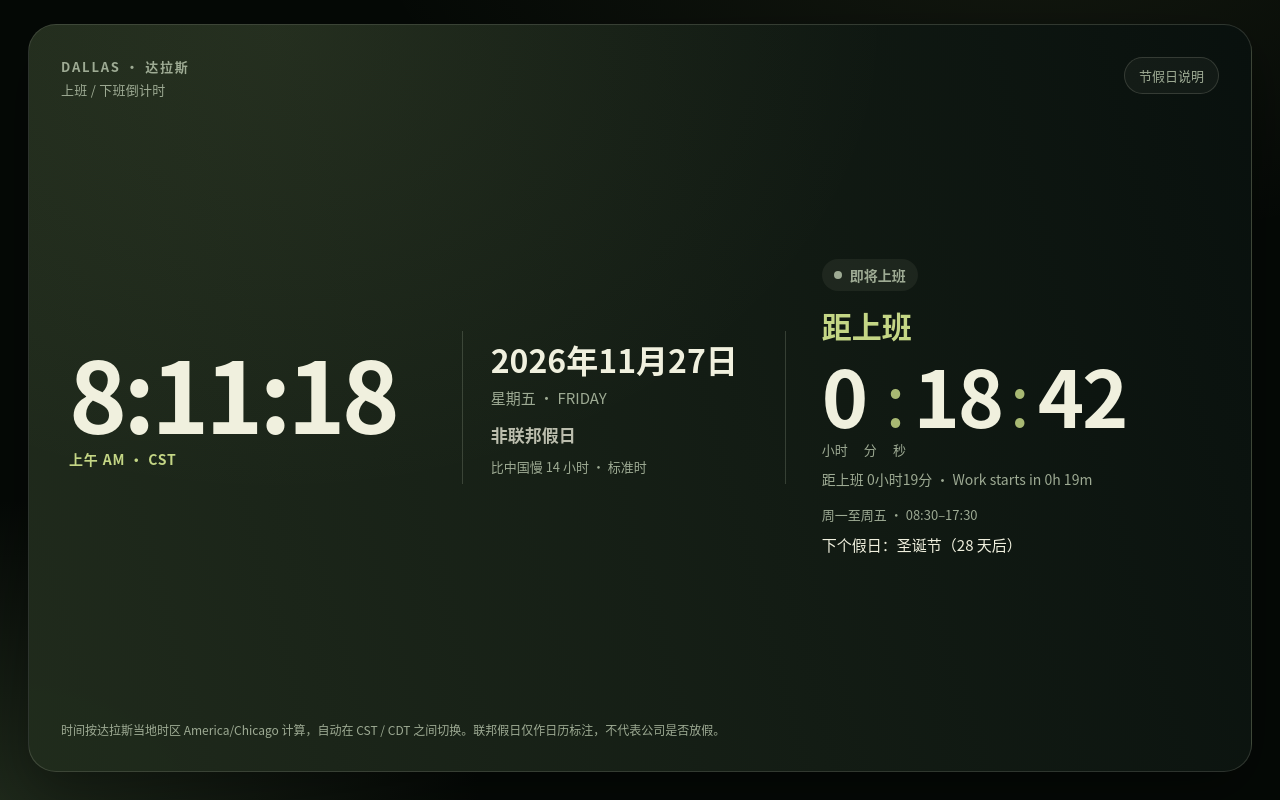
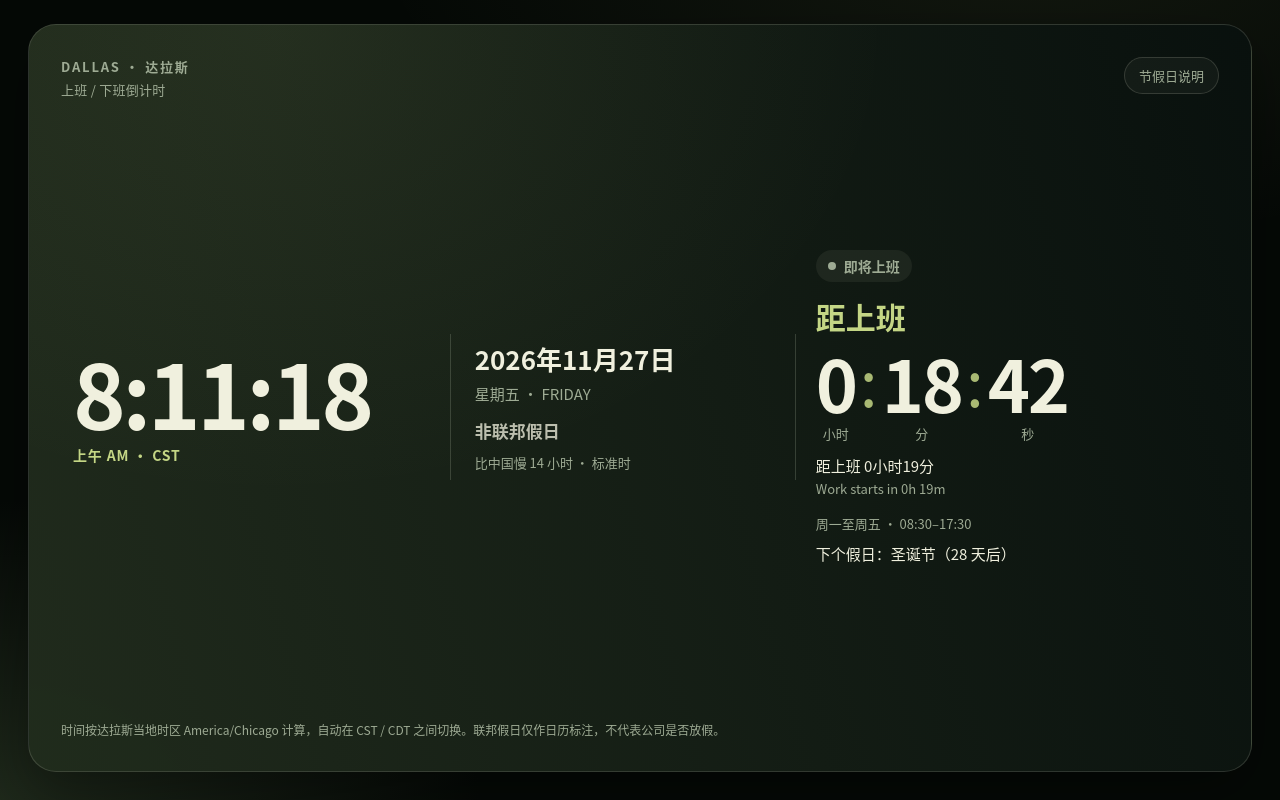
Before and after one commit to zoubinbin4125/dallas-clock-pwa, a plain HTML site: page index.html in a window 1280 px wide. Drawn offline with Linux system fonts and the light colour scheme.

Commit message:
Polish foldable layout and countdown typography.
Use a three-column wide layout, keep the date on one line, and
align hour/minute/second labels under the digits.

```diff
--- a/app.js
+++ b/app.js
@@ -18,6 +18,7 @@ const els = {
   hours: document.getElementById("hours"),
   minutes: document.getElementById("minutes"),
   seconds: document.getElementById("seconds"),
+  countdownCn: document.getElementById("countdown-cn"),
   countdownEn: document.getElementById("countdown-en"),
   upcoming: document.getElementById("upcoming"),
 };
@@ -45,7 +46,8 @@ function render(now = new Date()) {
   els.hours.textContent = String(hms.hours);
   els.minutes.textContent = pad2(hms.minutes);
   els.seconds.textContent = pad2(hms.seconds);
-  els.countdownEn.textContent = `${s.workCountdownCN}  ·  ${s.workCountdownEN}`;
+  els.countdownCn.textContent = s.workCountdownCN;
+  els.countdownEn.textContent = s.workCountdownEN;
   els.upcoming.textContent = `下个假日：${s.upcomingHolidayCN}（${s.daysUntilHoliday} 天后）`;
 
   document.title = `${s.time} ${s.periodEN} · ${els.countdownLabel.textContent} ${hms.text}`;
--- a/index.html
+++ b/index.html
@@ -45,20 +45,23 @@
               <span class="pill off" id="status">—</span>
             </div>
             <div class="countdown-label" id="countdown-label">距上班</div>
-            <div class="digits" aria-hidden="true">
-              <span class="num" id="hours">0</span>
-              <span class="colon">:</span>
-              <span class="num" id="minutes">00</span>
-              <span class="colon">:</span>
-              <span class="num" id="seconds">00</span>
+            <div class="ticker" aria-hidden="true">
+              <div class="cell">
+                <div class="num" id="hours">0</div>
+                <div class="unit">小时</div>
+              </div>
+              <div class="colon">:</div>
+              <div class="cell">
+                <div class="num" id="minutes">00</div>
+                <div class="unit">分</div>
+              </div>
+              <div class="colon">:</div>
+              <div class="cell">
+                <div class="num" id="seconds">00</div>
+                <div class="unit">秒</div>
+              </div>
             </div>
-            <div class="units" aria-hidden="true">
-              <span>小时</span>
-              <span></span>
-              <span>分</span>
-              <span></span>
-              <span>秒</span>
-            </div>
+            <div class="countdown-match" id="countdown-cn">—</div>
             <div class="countdown-en" id="countdown-en">—</div>
             <div class="hours-note">周一至周五 · 08:30–17:30</div>
             <div class="upcoming" id="upcoming">—</div>
--- a/styles.css
+++ b/styles.css
@@ -147,9 +147,10 @@ body {
 }
 
 .date-line {
-  font-size: clamp(22px, 5.2vw, 32px);
+  font-size: clamp(20px, 5.2vw, 30px);
   font-weight: 550;
-  line-height: 1.25;
+  line-height: 1.3;
+  white-space: nowrap;
 }
 
 .weekday {
@@ -218,46 +219,52 @@ body {
   margin-bottom: 10px;
 }
 
-.digits, .units {
-  display: grid;
-  grid-template-columns: auto auto auto auto auto;
-  justify-content: start;
-  align-items: end;
-  column-gap: 8px;
+.ticker {
+  display: flex;
+  align-items: flex-start;
+  gap: 4px;
   font-variant-numeric: tabular-nums;
 }
 
-.digits .num {
+.ticker .cell {
+  display: flex;
+  flex-direction: column;
+  align-items: center;
+  min-width: 1.6em;
+}
+
+.ticker .num {
   font-size: clamp(44px, 13vw, 80px);
   font-weight: 600;
   letter-spacing: -0.03em;
   line-height: 0.95;
-  min-width: 1.2ch;
 }
 
-.digits .colon {
+.ticker .colon {
   font-size: clamp(40px, 11vw, 72px);
   font-weight: 500;
   color: var(--accent);
   line-height: 0.95;
-  padding-bottom: 2px;
+  padding-top: 0.02em;
   opacity: 0.85;
 }
 
-.units {
+.ticker .unit {
   margin-top: 8px;
   color: var(--muted);
   font-size: 13px;
 }
 
-.units span {
-  text-align: center;
+.countdown-match {
+  margin-top: 12px;
+  color: var(--ivory);
+  font-size: 15px;
 }
-
 .countdown-en {
-  margin-top: 10px;
+  margin-top: 4px;
   color: var(--muted);
-  font-size: 14px;
+  font-size: 13px;
+  line-height: 1.45;
 }
 
 .hours-note {
@@ -290,26 +297,62 @@ body {
   margin: 8px 0;
 }
 
-@container clock (min-width: 720px) {
+@container clock (min-width: 700px) {
   .grid {
-    grid-template-columns: minmax(220px, 1.15fr) minmax(200px, 1fr) minmax(240px, 1.25fr);
-    gap: 0 28px;
+    grid-template-columns: minmax(200px, 1.1fr) minmax(200px, 1fr) minmax(240px, 1.2fr);
+    gap: 0 8px;
     align-items: center;
   }
   .time-block, .date-block, .count-block {
-    padding: 8px 8px;
+    padding: 8px 12px;
   }
   .date-block {
     border-left: 1px solid var(--line);
     border-right: 1px solid var(--line);
-    padding-left: 28px;
-    padding-right: 28px;
+    padding-left: 24px;
+    padding-right: 24px;
   }
   .time-block .clock {
-    font-size: clamp(64px, 8.5cqi, 104px);
+    font-size: clamp(56px, 8.5cqi, 104px);
   }
-  .digits .num {
-    font-size: clamp(48px, 6.8cqi, 84px);
+  .ticker .num {
+    font-size: clamp(44px, 6.8cqi, 80px);
+  }
+  .ticker .colon {
+    font-size: clamp(40px, 6cqi, 72px);
+  }
+}
+
+@media (min-width: 700px) {
+  .grid {
+    grid-template-columns: minmax(200px, 1.1fr) minmax(200px, 1fr) minmax(240px, 1.2fr);
+    gap: 0 8px;
+    align-items: center;
+  }
+  .time-block, .date-block, .count-block {
+    padding: 8px 12px;
+  }
+  .date-block {
+    border-left: 1px solid var(--line);
+    border-right: 1px solid var(--line);
+    padding-left: 24px;
+    padding-right: 24px;
+  }
+  .time-block .clock {
+    font-size: clamp(56px, 7vw, 104px);
+  }
+  .ticker .num {
+    font-size: clamp(44px, 5.6vw, 80px);
+  }
+  .ticker .colon {
+    font-size: clamp(40px, 5vw, 72px);
+  }
+  .date-line {
+    font-size: clamp(20px, 2.3vw, 26px);
+    white-space: nowrap;
+  }
+  .countdown-en {
+    font-size: 13px;
   }
 }
 
--- a/sw.js
+++ b/sw.js
@@ -1,4 +1,4 @@
-const CACHE = "dallas-clock-v1";
+const CACHE = "dallas-clock-v2";
 const ASSETS = [
   "./",
   "./index.html",
```
